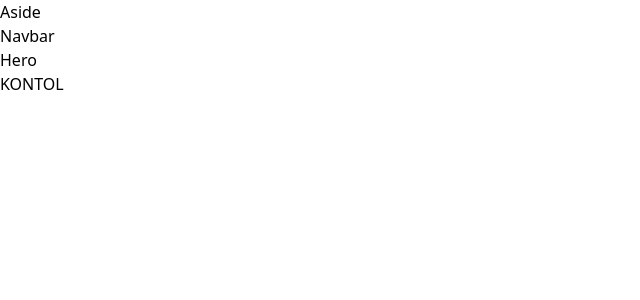
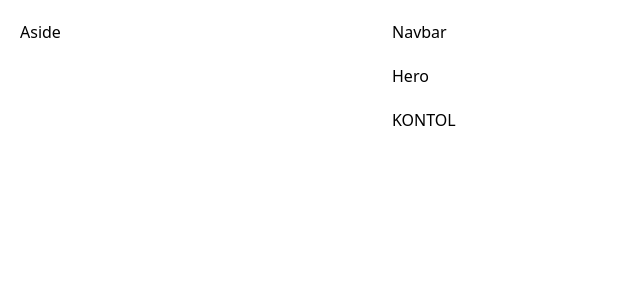
Before and after one commit to Aldyfaisal80/git-kolep, a React (Vite) app: page / in a window 1280 px wide. Shown: the top 300 px of the page, without its empty margins (0-640 px from the left). Built offline with nearby package versions, Linux system fonts and the light colour scheme.

Commit message:
message: update

```diff
--- a/src/components/layouts/MainLayout.tsx
+++ b/src/components/layouts/MainLayout.tsx
@@ -8,11 +8,11 @@ type MainLayoutProps = {
 
 export default function MainLayout({ children }: MainLayoutProps) {
     return (
-        <div>
-            <div>
+        <div className='flex w-full p-5'>
+            <div className='w-[30%]'>
                 <Aside />
             </div>
-            <div>
+            <div className='flex flex-col gap-5 w-[70%]'>
                 <div>
                     <Navbar />
                 </div>
```
